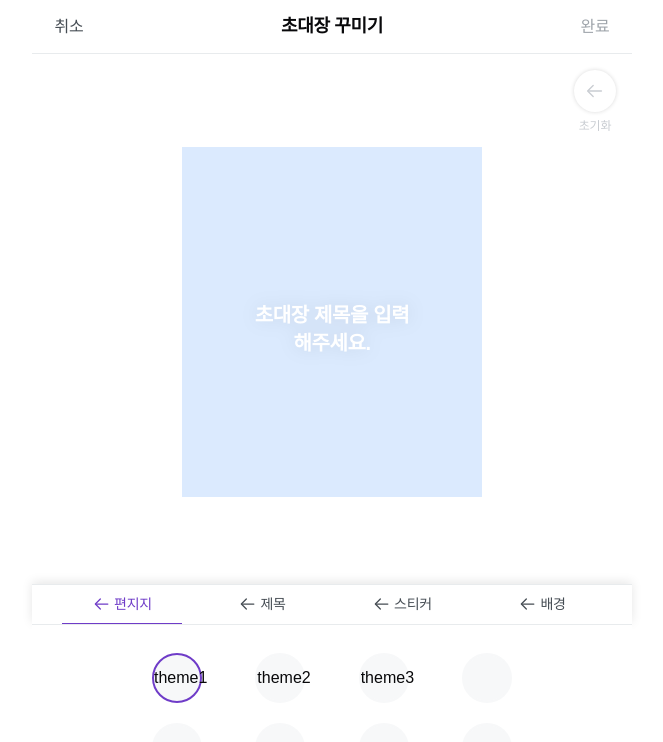
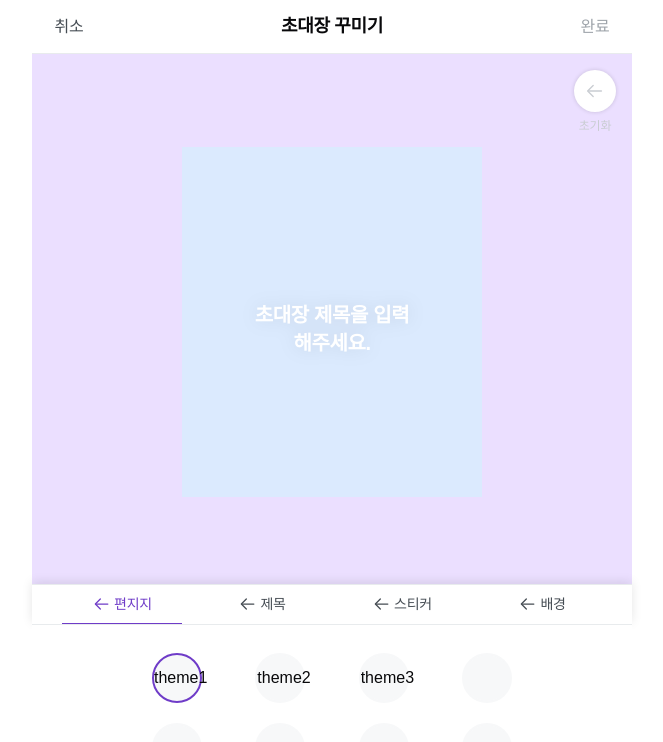
Before and after one commit to dnd-side-project/dnd-12th-6-frontend, a Next.js app: page /create/card in a window 1280 px wide. Shown: the top 742 px of the page, without its empty margins (308-971 px from the left). Built offline with nearby package versions, Linux system fonts and the light colour scheme; a web font is replaced by a local one.

Commit message:
feat: 초대장 꾸미기 배경 이미지 적용

```diff
--- a/src/components/card/CardContainer.tsx
+++ b/src/components/card/CardContainer.tsx
@@ -13,9 +13,10 @@ const CardContainer = () => {
     <div
       className='relative w-full min-h-[600px] h-[calc(100dvh-54px)] pb-[210px] flex items-center justify-center'
       style={{
-        backgroundImage: invitation.backgroundImageData
-          ? `url(${invitation.backgroundImageData})`
-          : undefined,
+        backgroundImage:
+          invitation.background === 'custom'
+            ? `url(${invitation.backgroundImageData})`
+            : `url(/images/background/background_${invitation.background}.png)`,
         backgroundSize: 'cover',
         backgroundPosition: 'center',
       }}
--- a/src/components/card/CardSelect/SelectContent/BackgroundSelect.tsx
+++ b/src/components/card/CardSelect/SelectContent/BackgroundSelect.tsx
@@ -23,10 +23,13 @@ export const BackgroundSelect = () => {
               'w-[50px] h-[50px] border-2 bg-gray-1 rounded-full transition-colors duration-150',
               background === invitation.background ? 'border-primary-strong' : 'border-gray-1',
             )}
+            style={{
+              backgroundImage: background
+                ? `url(/images/background/background_${background}.png)`
+                : 'none',
+            }}
             onClick={background ? () => setInvitation({ ...invitation, background }) : undefined}
-          >
-            {background ? background : ''}
-          </button>
+          />
         ))}
       </div>
 
@@ -38,10 +41,13 @@ export const BackgroundSelect = () => {
               'w-[50px] h-[50px] border-2 bg-gray-1 rounded-full transition-colors duration-150',
               background === invitation.background ? 'border-primary-strong' : 'border-gray-1',
             )}
+            style={{
+              backgroundImage: background
+                ? `url(/images/background/background_${background}.png)`
+                : 'none',
+            }}
             onClick={background ? () => setInvitation({ ...invitation, background }) : undefined}
-          >
-            {background ? background : ''}
-          </button>
+          />
         ))}
       </div>
     </div>
--- a/src/lib/invitation/types.ts
+++ b/src/lib/invitation/types.ts
@@ -7,7 +7,7 @@ export type stickerType = (typeof stickerArray)[number];
 export const fontArray = ['basic', 'bold', 'cute'] as const;
 export type fontType = (typeof fontArray)[number];
 
-export const backgroundArray = ['custom', 'background1', 'background2', 'background3'] as const;
+export const backgroundArray = ['custom', 'purple', 'check', 'confetti', 'blue'] as const;
 export type backgroundType = (typeof backgroundArray)[number];
 
 /**
--- a/src/store/invitationStore.ts
+++ b/src/store/invitationStore.ts
@@ -14,7 +14,7 @@ const initialInvitation: IInvitation = {
   title: '',
   sticker: 'sticker1',
   fontName: 'basic',
-  background: 'background1',
+  background: 'purple',
   backgroundImageData: '',
 };
 
```
